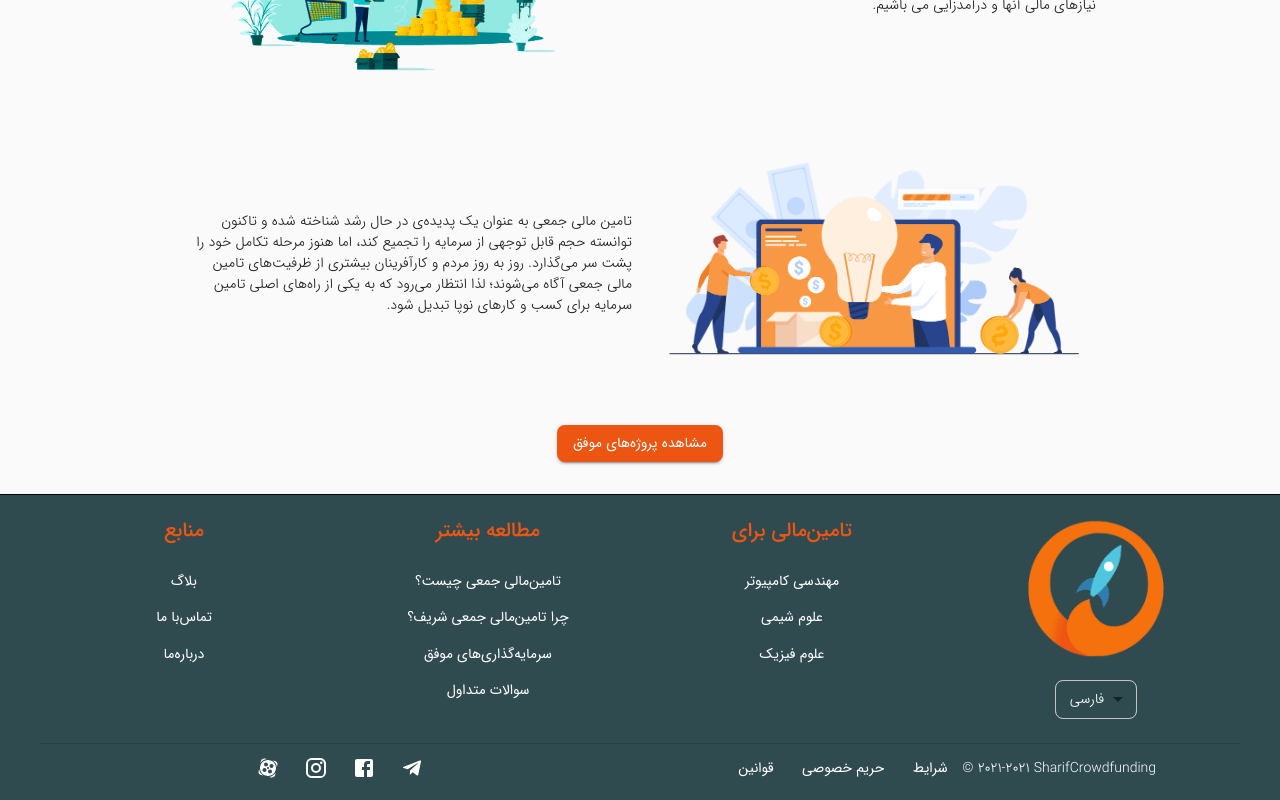
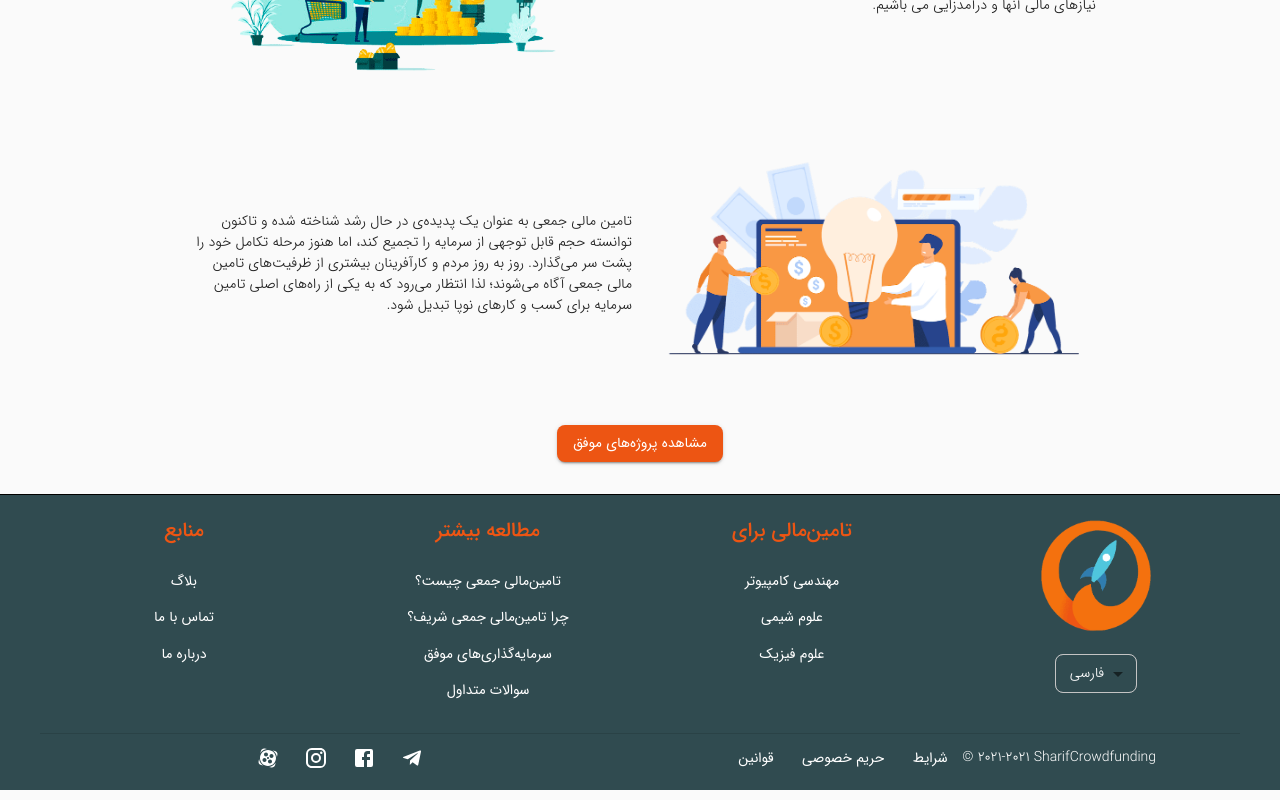
Before and after one commit to abreza/crowdfunding-frontend, a React (Create React App) app: page / in a window 1280 px wide. Shown: the part 2129-2929 px from the top of the page. Built offline with nearby package versions, Linux system fonts and the light colour scheme; no server answers; what jss-rtl would draw is missing.

Commit message:
style some text

```diff
--- a/src/components/organisms/footer/Footer.tsx
+++ b/src/components/organisms/footer/Footer.tsx
@@ -56,7 +56,7 @@ export default function Footer() {
             alignItems="center"
             justify="center"
             spacing={2}>
-            <Grid item xs={6}>
+            <Grid item xs={4} sm={5}>
               <Link to="/">
                 <img
                   src={process.env.PUBLIC_URL + '/logo2.png'}
@@ -151,10 +151,10 @@ export default function Footer() {
               <Button color="inherit">بلاگ</Button>
             </Grid>
             <Grid item>
-              <Button color="inherit">تماس‌با ما</Button>
+              <Button color="inherit">تماس با ما</Button>
             </Grid>
             <Grid item>
-              <Button color="inherit">درباره‌ما</Button>
+              <Button color="inherit">درباره ما</Button>
             </Grid>
           </Grid>
         </Grid>
```
